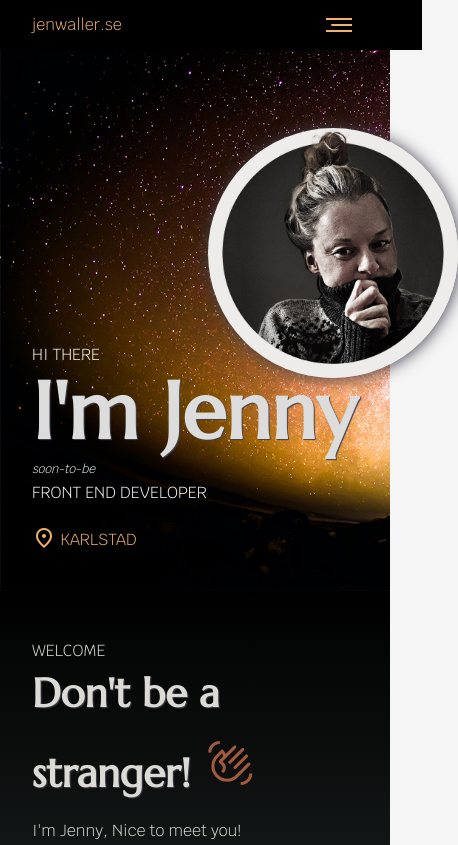
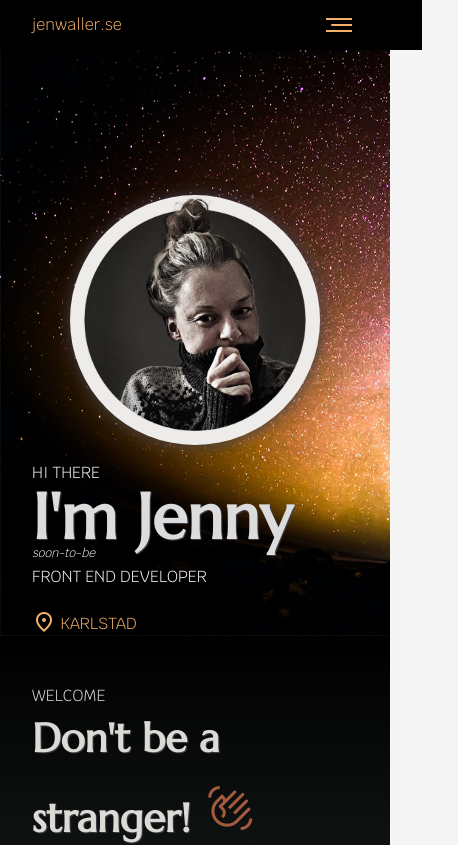
Before and after one commit to jenmwa/jenwaller-se, a Vue app: page / in a window 390 px wide. Shown: the top 845 px of the page, 458 px wide, since content can reach past the window. Built offline with nearby package versions, Linux system fonts and the light colour scheme.

Commit message:
:iphone: mob resp hero

```diff
--- a/src/components/HeroSection.vue
+++ b/src/components/HeroSection.vue
@@ -35,19 +35,19 @@ header {
 }
 .container {
   position: relative;
-  top: 9rem;
+
   /*border: 2px solid $primaryColorDark; */
-  margin: 2rem;
+  margin-left: 2rem;
 
   p {
     text-transform: uppercase;
     margin-bottom: 0;
   }
 
-  h1 {color: $tertiaryColorLight;
-
+  h1 {
+    color: $tertiaryColorLight;
     margin-top: -1rem;
-    font-size: 5rem;
+    font-size: 4rem;
     font-family: $secondaryFont;
     text-shadow: 1px 1px 1px $tertiaryColorDark;
   }
@@ -91,11 +91,14 @@ header {
   position: relative;
   display: flex;
 }
+
   .image {
+  display: block;
+  margin-left: auto;
+  margin-right: auto;
+  margin-top: 50%;
   width: 250px;
   border-radius: 50%;
-  position: absolute;
-  left: 13rem;
   //right: 2rem;
   top: 8rem;
   box-shadow: 1px 1px 16px $tertiaryColorDark;
```
